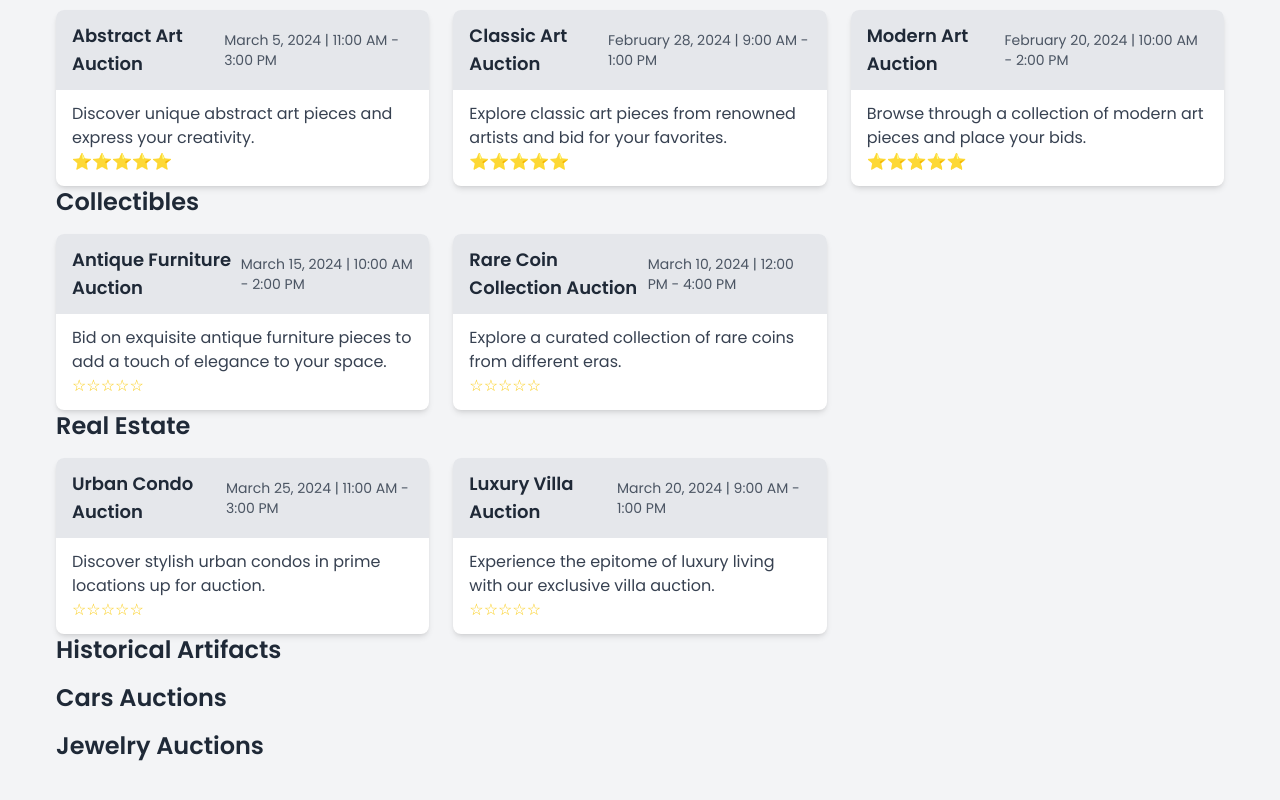
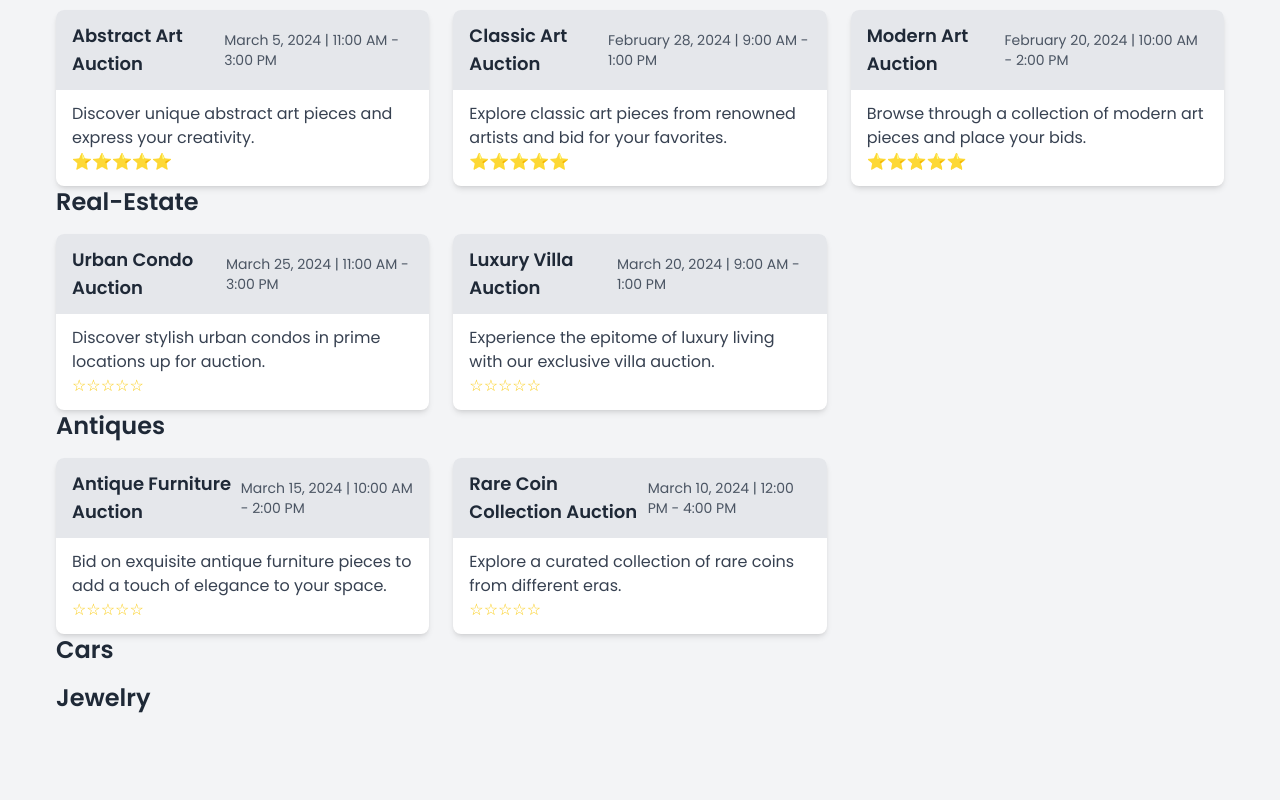
Before and after one commit to harshkas4na/Ctrl-Alt-Defeat_2.1.3, a React (Vite) app in the folder frontend/: page /EventsPage in a window 1280 px wide. Shown: the part 710-1510 px from the top of the page. Built offline with nearby package versions, Linux system fonts and the light colour scheme; no server answers.

Commit message:
Fetched all the data for eventsPage from backend

```diff
--- a/frontend/src/pages/EventPage.jsx
+++ b/frontend/src/pages/EventPage.jsx
@@ -1,10 +1,8 @@
 import React, { useEffect,useState } from 'react';
 
 
+
 const EventPage = () => {
-
-
-
   // Sample event details
   const eventDetails = {
     name: 'Modern Art Auction',
@@ -20,8 +18,6 @@ const EventPage = () => {
     { _id: 2, name: 'Artwork 2',seller:'prakhar', description: 'Description of Artwork 2', imageUrl: '/artwork2.jpg', startingPrice: '$150' },
     // Add more items as needed
   ]);
-   // To get the event details of the clicked event
-
   // const  GetRequest = async () => {
   //   const response = await fetch("http://localhost:3000/event",{
   //     method:'GET',
@@ -30,42 +26,39 @@ const EventPage = () => {
   //     }
   //   })
   //   const data = await response.json();
-  //   //logic to fetch the clicked events info only
-  //   if(event.name === data.name){
-
-  //   }
-  //   setEvents();
+  //   setEvents([...events, ...data]);
   // }
   //   useEffect(() => {
   //     GetRequest();
   //   },[])
 
+  const GetItems = async () => {
+    const response = await fetch('http://localhost:3000/item', {
+      method: 'GET',
+      headers: {
+        'Content-Type': 'application/json'
+      }
+    })
+    const data = await response.json()
+    console.log(data);
+    if(eventDetails.name===data.eventName){
+    const {
+      _id,
+      name,
+      seller,
+      description,
+      itemPic,
+      startingPrice
+    } =data;
+    console.log([...eventItems,{_id,name,seller,description,itemPic,startingPrice}]);
+    setEventItems([...eventItems,{_id,name,seller,description,itemPic,startingPrice}]);
+    }
+  }
+  // console.log(eventItems);
 
-  // const GetItems = async () => {
-  //   const response = await fetch('http://localhost:3000/item', {
-  //     method: 'GET',
-  //     headers: {
-  //       'Content-Type': 'application/json'
-  //     }
-  //   })
-  //   const data = await response.json()
-  //   console.log(data);
-  //   if(event.name===data.eventName){
-  //   const {
-  //     _id,
-  //     name,
-  //     seller,
-  //     description,
-  //     itemPic,
-  //     startingPrice
-  //   } =data;
-  //   setEventItems([...eventItems,{_id,name,seller,description,itemPic,startingPrice}]);
-  // }
-
-  // useEffect(() => {
-  //   GetItems();
-  // }, [])
-
+  useEffect(() => {
+    GetItems();
+  }, [])
 
 
   // Function to render the table rows for event items
--- a/frontend/src/pages/EventsPage.jsx
+++ b/frontend/src/pages/EventsPage.jsx
@@ -8,23 +8,23 @@ const EventsPage = () => {
   // Sample data for event categories and events
   const eventCategories = [
     { id: 1, name: 'All' },
-    { id: 2, name: 'Art Auctions' },
-    { id: 3, name: 'Collectibles' },
-    { id: 4, name: 'Real Estate' },
-    { id: 5, name: 'Historical Artifacts' },
-    { id: 6, name: 'Cars Auctions' },
-    { id: 7, name: 'Jewelry Auctions' },
+    { id: 2, name: 'Art' },
+
+    { id: 3, name: 'Real-Estate' },
+    { id: 4, name: 'Antiques' },
+    { id: 5, name: 'Cars' },
+    { id: 6, name: 'Jewelry' },
     // Add more event categories as needed
   ];
 
   const [events,setEvents] = useState([
-    { id: 1, category: 'Art Auctions', name: 'Modern Art Auction', date: 'February 20, 2024', time: '10:00 AM - 2:00 PM', description: 'Browse through a collection of modern art pieces and place your bids.', rating: 4.5 },
-    { id: 2, category: 'Art Auctions', name: 'Classic Art Auction', date: 'February 28, 2024', time: '9:00 AM - 1:00 PM', description: 'Explore classic art pieces from renowned artists and bid for your favorites.', rating: 4.8 },
-    { id: 3, category: 'Art Auctions', name: 'Abstract Art Auction', date: 'March 5, 2024', time: '11:00 AM - 3:00 PM', description: 'Discover unique abstract art pieces and express your creativity.', rating: 4.3 },
-    { id: 4, category: 'Collectibles', name: 'Rare Coin Collection Auction', date: 'March 10, 2024', time: '12:00 PM - 4:00 PM', description: 'Explore a curated collection of rare coins from different eras.' },
-    { id: 5, category: 'Collectibles', name: 'Antique Furniture Auction', date: 'March 15, 2024', time: '10:00 AM - 2:00 PM', description: 'Bid on exquisite antique furniture pieces to add a touch of elegance to your space.' },
-    { id: 6, category: 'Real Estate', name: 'Luxury Villa Auction', date: 'March 20, 2024', time: '9:00 AM - 1:00 PM', description: 'Experience the epitome of luxury living with our exclusive villa auction.' },
-    { id: 7, category: 'Real Estate', name: 'Urban Condo Auction', date: 'March 25, 2024', time: '11:00 AM - 3:00 PM', description: 'Discover stylish urban condos in prime locations up for auction.' },
+    { id: 1, category: 'Art', name: 'Modern Art Auction', date: 'February 20, 2024', time: '10:00 AM - 2:00 PM', description: 'Browse through a collection of modern art pieces and place your bids.', rating: 4.5 },
+    { id: 2, category: 'Art', name: 'Classic Art Auction', date: 'February 28, 2024', time: '9:00 AM - 1:00 PM', description: 'Explore classic art pieces from renowned artists and bid for your favorites.', rating: 4.8 },
+    { id: 3, category: 'Art', name: 'Abstract Art Auction', date: 'March 5, 2024', time: '11:00 AM - 3:00 PM', description: 'Discover unique abstract art pieces and express your creativity.', rating: 4.3 },
+    { id: 4, category: 'Antiques', name: 'Rare Coin Collection Auction', date: 'March 10, 2024', time: '12:00 PM - 4:00 PM', description: 'Explore a curated collection of rare coins from different eras.' },
+    { id: 5, category: 'Antiques', name: 'Antique Furniture Auction', date: 'March 15, 2024', time: '10:00 AM - 2:00 PM', description: 'Bid on exquisite antique furniture pieces to add a touch of elegance to your space.' },
+    { id: 6, category: 'Real-Estate', name: 'Luxury Villa Auction', date: 'March 20, 2024', time: '9:00 AM - 1:00 PM', description: 'Experience the epitome of luxury living with our exclusive villa auction.' },
+    { id: 7, category: 'Real-Estate', name: 'Urban Condo Auction', date: 'March 25, 2024', time: '11:00 AM - 3:00 PM', description: 'Discover stylish urban condos in prime locations up for auction.' },
     // Add more events as needed
   ]);
   // console.log(events);
```
Also changed, not shown: 4 other files (tests, documents, lock files or other folders).
